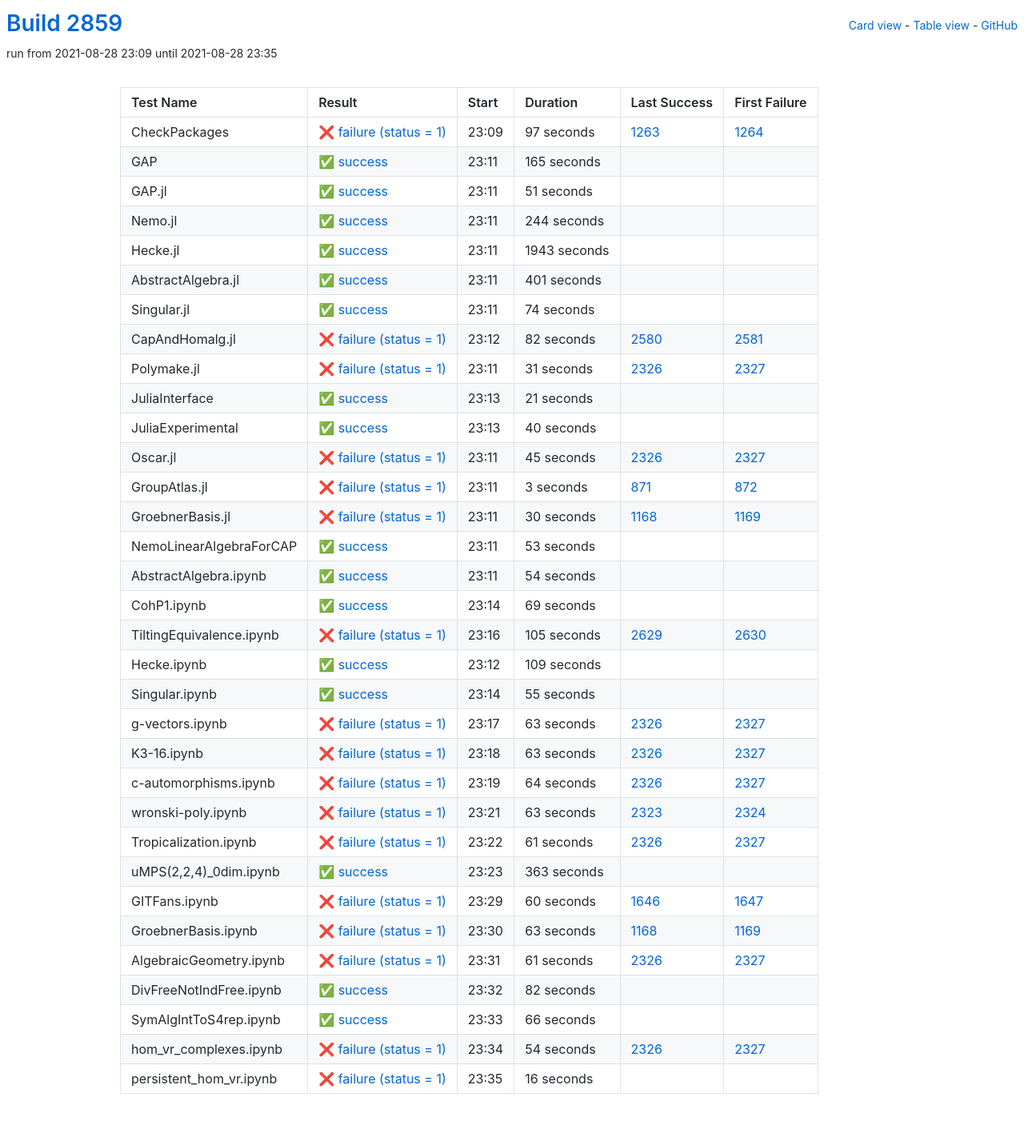
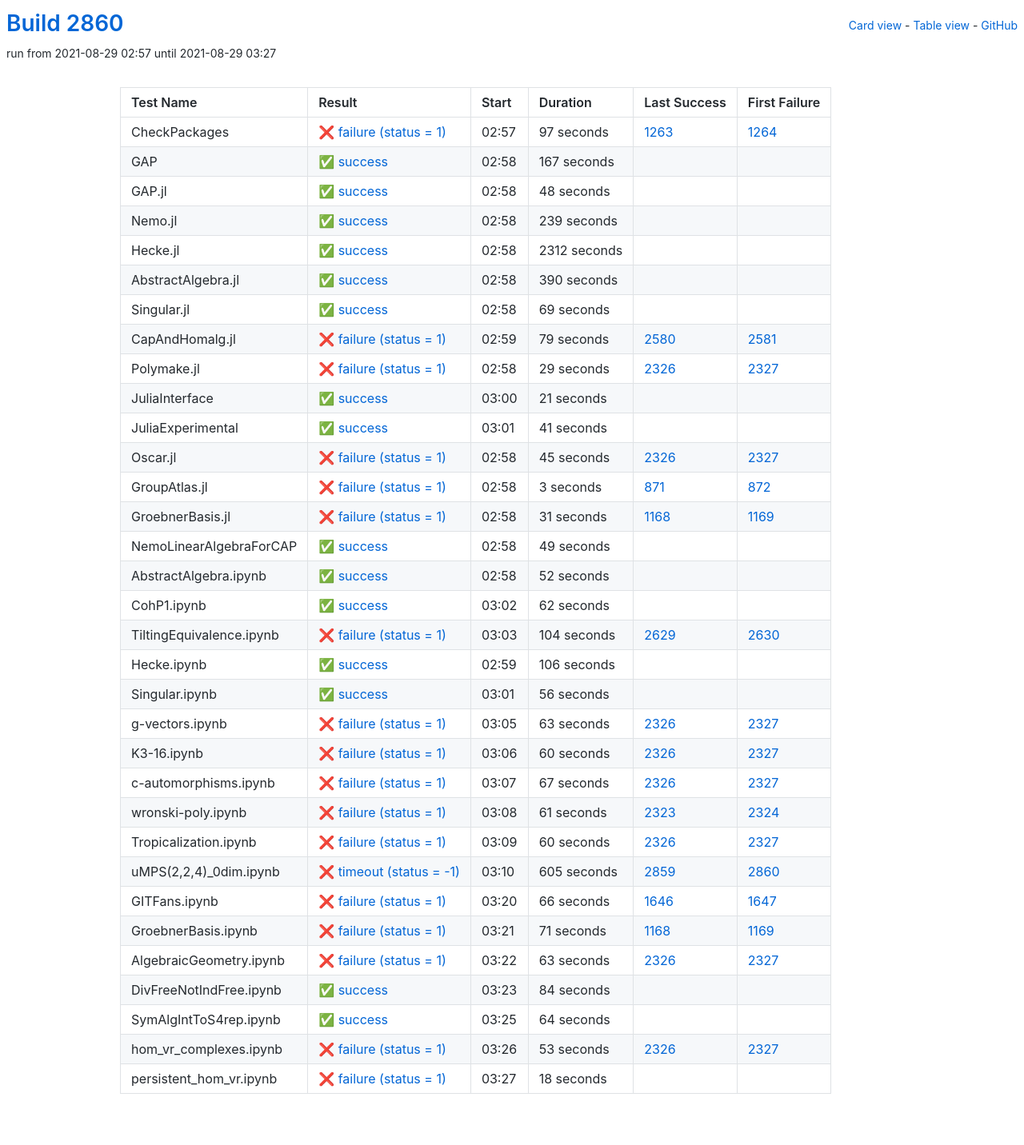
Before and after one commit to oscar-system/oscar-ci-status-stable, a Jekyll site: the page built from table.html, in a window 1280 px wide. Shown: the whole page at 80% size. Built offline with Jekyll 4.4.1, drawn with Linux system fonts in a browser that asks for light colours.

Commit message:
Build #2860

```diff
--- a/_data/ci.yml
+++ b/_data/ci.yml
@@ -1,6 +1,6 @@
 ---
-build: 2859
-build_url: https://oscarci.mathematik.uni-kl.de/job/oscar-stable/2859/
+build: 2860
+build_url: https://oscarci.mathematik.uni-kl.de/job/oscar-stable/2860/
 job: oscar-stable
 organization: oscar-system
 repo: oscar-ci-status-stable
@@ -8,8 +8,8 @@ repourl: https://github.com/oscar-system/oscar-ci-status-stable
 tests:
 - name: CheckPackages
   id: checkpackages
-  log: https://oscarci.mathematik.uni-kl.de/job/oscar-stable/2859/artifact/logs/build-2859/CheckPackages.log
-  start: 2021-08-28 23:09
+  log: https://oscarci.mathematik.uni-kl.de/job/oscar-stable/2860/artifact/logs/build-2860/CheckPackages.log
+  start: 2021-08-29 02:57
   success: false
   exitcode: 1
   status: failure
@@ -20,104 +20,104 @@ tests:
   first_failure_url: https://oscarci.mathematik.uni-kl.de/job/oscar-stable/1264/
 - name: GAP
   id: gap
-  log: https://oscarci.mathematik.uni-kl.de/job/oscar-stable/2859/artifact/logs/build-2859/GAP.log
-  start: 2021-08-28 23:11
+  log: https://oscarci.mathematik.uni-kl.de/job/oscar-stable/2860/artifact/logs/build-2860/GAP.log
+  start: 2021-08-29 02:58
   success: true
   exitcode: 0
   status: success
-  duration: 165
+  duration: 167
   last_success: false
   last_success_url:
   first_failure: false
   first_failure_url:
 - name: GAP.jl
   id: gap-jl
-  log: https://oscarci.mathematik.uni-kl.de/job/oscar-stable/2859/artifact/logs/build-2859/GAP.jl.log
-  start: 2021-08-28 23:11
+  log: https://oscarci.mathematik.uni-kl.de/job/oscar-stable/2860/artifact/logs/build-2860/GAP.jl.log
+  start: 2021-08-29 02:58
   success: true
   exitcode: 0
   status: success
-  duration: 51
+  duration: 48
   last_success: false
   last_success_url:
   first_failure: false
   first_failure_url:
 - name: Nemo.jl
   id: nemo-jl
-  log: https://oscarci.mathematik.uni-kl.de/job/oscar-stable/2859/artifact/logs/build-2859/Nemo.jl.log
-  start: 2021-08-28 23:11
+  log: https://oscarci.mathematik.uni-kl.de/job/oscar-stable/2860/artifact/logs/build-2860/Nemo.jl.log
+  start: 2021-08-29 02:58
   success: true
   exitcode: 0
   status: success
-  duration: 244
+  duration: 239
   last_success: false
   last_success_url:
   first_failure: false
   first_failure_url:
 - name: Hecke.jl
   id: hecke-jl
-  log: https://oscarci.mathematik.uni-kl.de/job/oscar-stable/2859/artifact/logs/build-2859/Hecke.jl.log
-  start: 2021-08-28 23:11
+  log: https://oscarci.mathematik.uni-kl.de/job/oscar-stable/2860/artifact/logs/build-2860/Hecke.jl.log
+  start: 2021-08-29 02:58
   success: true
   exitcode: 0
   status: success
-  duration: 1943
+  duration: 2312
   last_success: false
   last_success_url:
   first_failure: false
   first_failure_url:
 - name: AbstractAlgebra.jl
   id: abstractalgebra-jl
-  log: https://oscarci.mathematik.uni-kl.de/job/oscar-stable/2859/artifact/logs/build-2859/AbstractAlgebra.jl.log
-  start: 2021-08-28 23:11
+  log: https://oscarci.mathematik.uni-kl.de/job/oscar-stable/2860/artifact/logs/build-2860/AbstractAlgebra.jl.log
+  start: 2021-08-29 02:58
   success: true
   exitcode: 0
   status: success
-  duration: 401
+  duration: 390
   last_success: false
   last_success_url:
   first_failure: false
   first_failure_url:
 - name: Singular.jl
   id: singular-jl
-  log: https://oscarci.mathematik.uni-kl.de/job/oscar-stable/2859/artifact/logs/build-2859/Singular.jl.log
-  start: 2021-08-28 23:11
+  log: https://oscarci.mathematik.uni-kl.de/job/oscar-stable/2860/artifact/logs/build-2860/Singular.jl.log
+  start: 2021-08-29 02:58
   success: true
   exitcode: 0
   status: success
-  duration: 74
+  duration: 69
   last_success: false
   last_success_url:
   first_failure: false
   first_failure_url:
 - name: CapAndHomalg.jl
   id: capandhomalg-jl
-  log: https://oscarci.mathematik.uni-kl.de/job/oscar-stable/2859/artifact/logs/build-2859/CapAndHomalg.jl.log
-  start: 2021-08-28 23:12
+  log: https://oscarci.mathematik.uni-kl.de/job/oscar-stable/2860/artifact/logs/build-2860/CapAndHomalg.jl.log
+  start: 2021-08-29 02:59
   success: false
   exitcode: 1
   status: failure
-  duration: 82
+  duration: 79
   last_success: 2580
   last_success_url: https://oscarci.mathematik.uni-kl.de/job/oscar-stable/2580/
   first_failure: 2581
   first_failure_url: https://oscarci.mathematik.uni-kl.de/job/oscar-stable/2581/
 - name: Polymake.jl
   id: polymake-jl
-  log: https://oscarci.mathematik.uni-kl.de/job/oscar-stable/2859/artifact/logs/build-2859/Polymake.jl.log
-  start: 2021-08-28 23:11
+  log: https://oscarci.mathematik.uni-kl.de/job/oscar-stable/2860/artifact/logs/build-2860/Polymake.jl.log
+  start: 2021-08-29 02:58
   success: false
   exitcode: 1
   status: failure
-  duration: 31
+  duration: 29
   last_success: 2326
   last_success_url: https://oscarci.mathematik.uni-kl.de/job/oscar-stable/2326/
   first_failure: 2327
   first_failure_url: https://oscarci.mathematik.uni-kl.de/job/oscar-stable/2327/
 - name: JuliaInterface
   id: juliainterface
-  log: https://oscarci.mathematik.uni-kl.de/job/oscar-stable/2859/artifact/logs/build-2859/JuliaInterface.log
-  start: 2021-08-28 23:13
+  log: https://oscarci.mathematik.uni-kl.de/job/oscar-stable/2860/artifact/logs/build-2860/JuliaInterface.log
+  start: 2021-08-29 03:00
   success: true
   exitcode: 0
   status: success
@@ -128,20 +128,20 @@ tests:
   first_failure_url:
 - name: JuliaExperimental
   id: juliaexperimental
-  log: https://oscarci.mathematik.uni-kl.de/job/oscar-stable/2859/artifact/logs/build-2859/JuliaExperimental.log
-  start: 2021-08-28 23:13
+  log: https://oscarci.mathematik.uni-kl.de/job/oscar-stable/2860/artifact/logs/build-2860/JuliaExperimental.log
+  start: 2021-08-29 03:01
   success: true
   exitcode: 0
   status: success
-  duration: 40
+  duration: 41
   last_success: false
   last_success_url:
   first_failure: false
   first_failure_url:
 - name: Oscar.jl
   id: oscar-jl
-  log: https://oscarci.mathematik.uni-kl.de/job/oscar-stable/2859/artifact/logs/build-2859/Oscar.jl.log
-  start: 2021-08-28 23:11
+  log: https://oscarci.mathematik.uni-kl.de/job/oscar-stable/2860/artifact/logs/build-2860/Oscar.jl.log
+  start: 2021-08-29 02:58
   success: false
   exitcode: 1
   status: failure
@@ -152,8 +152,8 @@ tests:
   first_failure_url: https://oscarci.mathematik.uni-kl.de/job/oscar-stable/2327/
 - name: GroupAtlas.jl
   id: groupatlas-jl
-  log: https://oscarci.mathematik.uni-kl.de/job/oscar-stable/2859/artifact/logs/build-2859/GroupAtlas.jl.log
-  start: 2021-08-28 23:11
+  log: https://oscarci.mathematik.uni-kl.de/job/oscar-stable/2860/artifact/logs/build-2860/GroupAtlas.jl.log
+  start: 2021-08-29 02:58
   success: false
   exitcode: 1
   status: failure
@@ -164,92 +164,92 @@ tests:
   first_failure_url: https://oscarci.mathematik.uni-kl.de/job/oscar-stable/872/
 - name: GroebnerBasis.jl
   id: groebnerbasis-jl
-  log: https://oscarci.mathematik.uni-kl.de/job/oscar-stable/2859/artifact/logs/build-2859/GroebnerBasis.jl.log
-  start: 2021-08-28 23:11
+  log: https://oscarci.mathematik.uni-kl.de/job/oscar-stable/2860/artifact/logs/build-2860/GroebnerBasis.jl.log
+  start: 2021-08-29 02:58
   success: false
   exitcode: 1
   status: failure
-  duration: 30
+  duration: 31
   last_success: 1168
   last_success_url: https://oscarci.mathematik.uni-kl.de/job/oscar-stable/1168/
   first_failure: 1169
   first_failure_url: https://oscarci.mathematik.uni-kl.de/job/oscar-stable/1169/
 - name: NemoLinearAlgebraForCAP
   id: nemolinearalgebraforcap
-  log: https://oscarci.mathematik.uni-kl.de/job/oscar-stable/2859/artifact/logs/build-2859/NemoLinearAlgebraForCAP.log
-  start: 2021-08-28 23:11
+  log: https://oscarci.mathematik.uni-kl.de/job/oscar-stable/2860/artifact/logs/build-2860/NemoLinearAlgebraForCAP.log
+  start: 2021-08-29 02:58
   success: true
   exitcode: 0
   status: success
-  duration: 53
+  duration: 49
   last_success: false
   last_success_url:
   first_failure: false
   first_failure_url:
 - name: AbstractAlgebra.ipynb
   id: abstractalgebra-ipynb
-  log: https://oscarci.mathematik.uni-kl.de/job/oscar-stable/2859/artifact/logs/build-2859/AbstractAlgebra.ipynb.log
-  start: 2021-08-28 23:11
+  log: https://oscarci.mathematik.uni-kl.de/job/oscar-stable/2860/artifact/logs/build-2860/AbstractAlgebra.ipynb.log
+  start: 2021-08-29 02:58
   success: true
   exitcode: 0
   status: success
-  duration: 54
+  duration: 52
   last_success: false
   last_success_url:
   first_failure: false
   first_failure_url:
 - name: CohP1.ipynb
   id: cohp1-ipynb
-  log: https://oscarci.mathematik.uni-kl.de/job/oscar-stable/2859/artifact/logs/build-2859/CohP1.ipynb.log
-  start: 2021-08-28 23:14
+  log: https://oscarci.mathematik.uni-kl.de/job/oscar-stable/2860/artifact/logs/build-2860/CohP1.ipynb.log
+  start: 2021-08-29 03:02
   success: true
   exitcode: 0
   status: success
-  duration: 69
+  duration: 62
   last_success: false
   last_success_url:
   first_failure: false
   first_failure_url:
 - name: TiltingEquivalence.ipynb
   id: tiltingequivalence-ipynb
-  log: https://oscarci.mathematik.uni-kl.de/job/oscar-stable/2859/artifact/logs/build-2859/TiltingEquivalence.ipynb.log
-  start: 2021-08-28 23:16
+  log: https://oscarci.mathematik.uni-kl.de/job/oscar-stable/2860/artifact/logs/build-2860/TiltingEquivalence.ipynb.log
+  start: 2021-08-29 03:03
   success: false
   exitcode: 1
   status: failure
-  duration: 105
+  duration: 104
   last_success: 2629
   last_success_url: https://oscarci.mathematik.uni-kl.de/job/oscar-stable/2629/
   first_failure: 2630
   first_failure_url: https://oscarci.mathematik.uni-kl.de/job/oscar-stable/2630/
 - name: Hecke.ipynb
   id: hecke-ipynb
-  log: https://oscarci.mathematik.uni-kl.de/job/oscar-stable/2859/artifact/logs/build-2859/Hecke.ipynb.log
-  start: 2021-08-28 23:12
+  log: https://oscarci.mathematik.uni-kl.de/job/oscar-stable/2860/artifact/logs/build-2860/Hecke.ipynb.log
+  start: 2021-08-29 02:59
   success: true
   exitcode: 0
   status: success
-  duration: 109
+  duration: 106
   last_success: false
   last_success_url:
   first_failure: false
   first_failure_url:
 - name: Singular.ipynb
   id: singular-ipynb
-  log: https://oscarci.mathematik.uni-kl.de/job/oscar-stable/2859/artifact/logs/build-2859/Singular.ipynb.log
-  start: 2021-08-28 23:14
+  log: https://oscarci.mathematik.uni-kl.de/job/oscar-stable/2860/artifact/logs/build-2860/Singular.ipynb.log
+  start: 2021-08-29 03:01
   success: true
   exitcode: 0
   status: success
-  duration: 55
+  duration: 56
   last_success: false
   last_success_url:
   first_failure: false
   first_failure_url:
 - name: g-vectors.ipynb
   id: g-vectors-ipynb
-  log: https://oscarci.mathematik.uni-kl.de/job/oscar-stable/2859/artifact/logs/build-2859/g-vectors.ipynb.log
-  start: 2021-08-28 23:17
+  log: https://oscarci.mathematik.uni-kl.de/job/oscar-stable/2860/artifact/logs/build-2860/g-vectors.ipynb.log
+  start: 2021-08-29 03:05
   success: false
   exitcode: 1
   status: failure
@@ -260,8 +260,92 @@ tests:
   first_failure_url: https://oscarci.mathematik.uni-kl.de/job/oscar-stable/2327/
 - name: K3-16.ipynb
   id: k3-16-ipynb
-  log: https://oscarci.mathematik.uni-kl.de/job/oscar-stable/2859/artifact/logs/build-2859/K3-16.ipynb.log
-  start: 2021-08-28 23:18
+  log: https://oscarci.mathematik.uni-kl.de/job/oscar-stable/2860/artifact/logs/build-2860/K3-16.ipynb.log
+  start: 2021-08-29 03:06
+  success: false
+  exitcode: 1
+  status: failure
+  duration: 60
+  last_success: 2326
+  last_success_url: https://oscarci.mathematik.uni-kl.de/job/oscar-stable/2326/
+  first_failure: 2327
+  first_failure_url: https://oscarci.mathematik.uni-kl.de/job/oscar-stable/2327/
+- name: c-automorphisms.ipynb
+  id: c-automorphisms-ipynb
+  log: https://oscarci.mathematik.uni-kl.de/job/oscar-stable/2860/artifact/logs/build-2860/c-automorphisms.ipynb.log
+  start: 2021-08-29 03:07
+  success: false
+  exitcode: 1
+  status: failure
+  duration: 67
+  last_success: 2326
+  last_success_url: https://oscarci.mathematik.uni-kl.de/job/oscar-stable/2326/
+  first_failure: 2327
+  first_failure_url: https://oscarci.mathematik.uni-kl.de/job/oscar-stable/2327/
+- name: wronski-poly.ipynb
+  id: wronski-poly-ipynb
+  log: https://oscarci.mathematik.uni-kl.de/job/oscar-stable/2860/artifact/logs/build-2860/wronski-poly.ipynb.log
+  start: 2021-08-29 03:08
+  success: false
+  exitcode: 1
+  status: failure
+  duration: 61
+  last_success: 2323
+  last_success_url: https://oscarci.mathematik.uni-kl.de/job/oscar-stable/2323/
+  first_failure: 2324
+  first_failure_url: https://oscarci.mathematik.uni-kl.de/job/oscar-stable/2324/
+- name: Tropicalization.ipynb
+  id: tropicalization-ipynb
+  log: https://oscarci.mathematik.uni-kl.de/job/oscar-stable/2860/artifact/logs/build-2860/Tropicalization.ipynb.log
+  start: 2021-08-29 03:09
+  success: false
+  exitcode: 1
+  status: failure
+  duration: 60
+  last_success: 2326
+  last_success_url: https://oscarci.mathematik.uni-kl.de/job/oscar-stable/2326/
+  first_failure: 2327
+  first_failure_url: https://oscarci.mathematik.uni-kl.de/job/oscar-stable/2327/
+- name: uMPS(2,2,4)_0dim.ipynb
+  id: umps-2-2-4-0dim-ipynb
+  log: https://oscarci.mathematik.uni-kl.de/job/oscar-stable/2860/artifact/logs/build-2860/uMPS-2-2-4-_0dim.ipynb.log
+  start: 2021-08-29 03:10
+  success: false
+  exitcode: -1
+  status: timeout
+  duration: 605
+  last_success: 2859
+  last_success_url: https://oscarci.mathematik.uni-kl.de/job/oscar-stable/2859/
+  first_failure: 2860
+  first_failure_url: https://oscarci.mathematik.uni-kl.de/job/oscar-stable/2860/
+- name: GITFans.ipynb
+  id: gitfans-ipynb
+  log: https://oscarci.mathematik.uni-kl.de/job/oscar-stable/2860/artifact/logs/build-2860/GITFans.ipynb.log
+  start: 2021-08-29 03:20
+  success: false
+  exitcode: 1
+  status: failure
+  duration: 66
+  last_success: 1646
+  last_success_url: https://oscarci.mathematik.uni-kl.de/job/oscar-stable/1646/
+  first_failure: 1647
+  first_failure_url: https://oscarci.mathematik.uni-kl.de/job/oscar-stable/1647/
+- name: GroebnerBasis.ipynb
+  id: groebnerbasis-ipynb
+  log: https://oscarci.mathematik.uni-kl.de/job/oscar-stable/2860/artifact/logs/build-2860/GroebnerBasis.ipynb.log
+  start: 2021-08-29 03:21
+  success: false
+  exitcode: 1
+  status: failure
+  duration: 71
+  last_success: 1168
+  last_success_url: https://oscarci.mathematik.uni-kl.de/job/oscar-stable/1168/
+  first_failure: 1169
+  first_failure_url: https://oscarci.mathematik.uni-kl.de/job/oscar-stable/1169/
+- name: AlgebraicGeometry.ipynb
+  id: algebraicgeometry-ipynb
+  log: https://oscarci.mathematik.uni-kl.de/job/oscar-stable/2860/artifact/logs/build-2860/AlgebraicGeometry.ipynb.log
+  start: 2021-08-29 03:22
   success: false
   exitcode: 1
   status: failure
@@ -270,134 +354,50 @@ tests:
   last_success_url: https://oscarci.mathematik.uni-kl.de/job/oscar-stable/2326/
   first_failure: 2327
   first_failure_url: https://oscarci.mathematik.uni-kl.de/job/oscar-stable/2327/
-- name: c-automorphisms.ipynb
-  id: c-automorphisms-ipynb
-  log: https://oscarci.mathematik.uni-kl.de/job/oscar-stable/2859/artifact/logs/build-2859/c-automorphisms.ipynb.log
-  start: 2021-08-28 23:19
-  success: false
-  exitcode: 1
-  status: failure
-  duration: 64
-  last_success: 2326
-  last_success_url: https://oscarci.mathematik.uni-kl.de/job/oscar-stable/2326/
-  first_failure: 2327
-  first_failure_url: https://oscarci.mathematik.uni-kl.de/job/oscar-stable/2327/
-- name: wronski-poly.ipynb
-  id: wronski-poly-ipynb
-  log: https://oscarci.mathematik.uni-kl.de/job/oscar-stable/2859/artifact/logs/build-2859/wronski-poly.ipynb.log
-  start: 2021-08-28 23:21
-  success: false
-  exitcode: 1
-  status: failure
-  duration: 63
-  last_success: 2323
-  last_success_url: https://oscarci.mathematik.uni-kl.de/job/oscar-stable/2323/
-  first_failure: 2324
-  first_failure_url: https://oscarci.mathematik.uni-kl.de/job/oscar-stable/2324/
-- name: Tropicalization.ipynb
-  id: tropicalization-ipynb
-  log: https://oscarci.mathematik.uni-kl.de/job/oscar-stable/2859/artifact/logs/build-2859/Tropicalization.ipynb.log
-  start: 2021-08-28 23:22
-  success: false
-  exitcode: 1
-  status: failure
-  duration: 61
-  last_success: 2326
-  last_success_url: https://oscarci.mathematik.uni-kl.de/job/oscar-stable/2326/
-  first_failure: 2327
-  first_failure_url: https://oscarci.mathematik.uni-kl.de/job/oscar-stable/2327/
-- name: uMPS(2,2,4)_0dim.ipynb
-  id: umps-2-2-4-0dim-ipynb
-  log: https://oscarci.mathematik.uni-kl.de/job/oscar-stable/2859/artifact/logs/build-2859/uMPS-2-2-4-_0dim.ipynb.log
-  start: 2021-08-28 23:23
+- name: DivFreeNotIndFree.ipynb
+  id: divfreenotindfree-ipynb
+  log: https://oscarci.mathematik.uni-kl.de/job/oscar-stable/2860/artifact/logs/build-2860/DivFreeNotIndFree.ipynb.log
+  start: 2021-08-29 03:23
   success: true
   exitcode: 0
   status: success
-  duration: 363
-  last_success: false
-  last_success_url:
-  first_failure: false
-  first_failure_url:
-- name: GITFans.ipynb
-  id: gitfans-ipynb
-  log: https://oscarci.mathematik.uni-kl.de/job/oscar-stable/2859/artifact/logs/build-2859/GITFans.ipynb.log
-  start: 2021-08-28 23:29
-  success: false
-  exitcode: 1
-  status: failure
-  duration: 60
-  last_success: 1646
-  last_success_url: https://oscarci.mathematik.uni-kl.de/job/oscar-stable/1646/
-  first_failure: 1647
-  first_failure_url: https://oscarci.mathematik.uni-kl.de/job/oscar-stable/1647/
-- name: GroebnerBasis.ipynb
-  id: groebnerbasis-ipynb
-  log: https://oscarci.mathematik.uni-kl.de/job/oscar-stable/2859/artifact/logs/build-2859/GroebnerBasis.ipynb.log
-  start: 2021-08-28 23:30
-  success: false
-  exitcode: 1
-  status: failure
-  duration: 63
-  last_success: 1168
-  last_success_url: https://oscarci.mathematik.uni-kl.de/job/oscar-stable/1168/
-  first_failure: 1169
-  first_failure_url: https://oscarci.mathematik.uni-kl.de/job/oscar-stable/1169/
-- name: AlgebraicGeometry.ipynb
-  id: algebraicgeometry-ipynb
-  log: https://oscarci.mathematik.uni-kl.de/job/oscar-stable/2859/artifact/logs/build-2859/AlgebraicGeometry.ipynb.log
-  start: 2021-08-28 23:31
-  success: false
-  exitcode: 1
-  status: failure
-  duration: 61
-  last_success: 2326
-  last_success_url: https://oscarci.mathematik.uni-kl.de/job/oscar-stable/2326/
-  first_failure: 2327
-  first_failure_url: https://oscarci.mathematik.uni-kl.de/job/oscar-stable/2327/
-- name: DivFreeNotIndFree.ipynb
-  id: divfreenotindfree-ipynb
-  log: https://oscarci.mathematik.uni-kl.de/job/oscar-stable/2859/artifact/logs/build-2859/DivFreeNotIndFree.ipynb.log
-  start: 2021-08-28 23:32
-  success: true
-  exitcode: 0
-  status: success
-  duration: 82
+  duration: 84
   last_success: false
   last_success_url:
   first_failure: false
   first_failure_url:
 - name: SymAlgIntToS4rep.ipynb
   id: symalginttos4rep-ipynb
-  log: https://oscarci.mathematik.uni-kl.de/job/oscar-stable/2859/artifact/logs/build-2859/SymAlgIntToS4rep.ipynb.log
-  start: 2021-08-28 23:33
+  log: https://oscarci.mathematik.uni-kl.de/job/oscar-stable/2860/artifact/logs/build-2860/SymAlgIntToS4rep.ipynb.log
+  start: 2021-08-29 03:25
   success: true
   exitcode: 0
   status: success
-  duration: 66
+  duration: 64
   last_success: false
   last_success_url:
   first_failure: false
   first_failure_url:
 - name: hom_vr_complexes.ipynb
   id: hom-vr-complexes-ipynb
-  log: https://oscarci.mathematik.uni-kl.de/job/oscar-stable/2859/artifact/logs/build-2859/hom_vr_complexes.ipynb.log
-  start: 2021-08-28 23:34
+  log: https://oscarci.mathematik.uni-kl.de/job/oscar-stable/2860/artifact/logs/build-2860/hom_vr_complexes.ipynb.log
+  start: 2021-08-29 03:26
   success: false
   exitcode: 1
   status: failure
-  duration: 54
+  duration: 53
   last_success: 2326
   last_success_url: https://oscarci.mathematik.uni-kl.de/job/oscar-stable/2326/
   first_failure: 2327
   first_failure_url: https://oscarci.mathematik.uni-kl.de/job/oscar-stable/2327/
 - name: persistent_hom_vr.ipynb
   id: persistent-hom-vr-ipynb
-  log: https://oscarci.mathematik.uni-kl.de/job/oscar-stable/2859/artifact/logs/build-2859/persistent_hom_vr.ipynb.log
-  start: 2021-08-28 23:35
+  log: https://oscarci.mathematik.uni-kl.de/job/oscar-stable/2860/artifact/logs/build-2860/persistent_hom_vr.ipynb.log
+  start: 2021-08-29 03:27
   success: false
   exitcode: 1
   status: failure
-  duration: 16
+  duration: 18
   last_success: false
   last_success_url:
   first_failure: false
```
Also changed, not shown: README.md.
